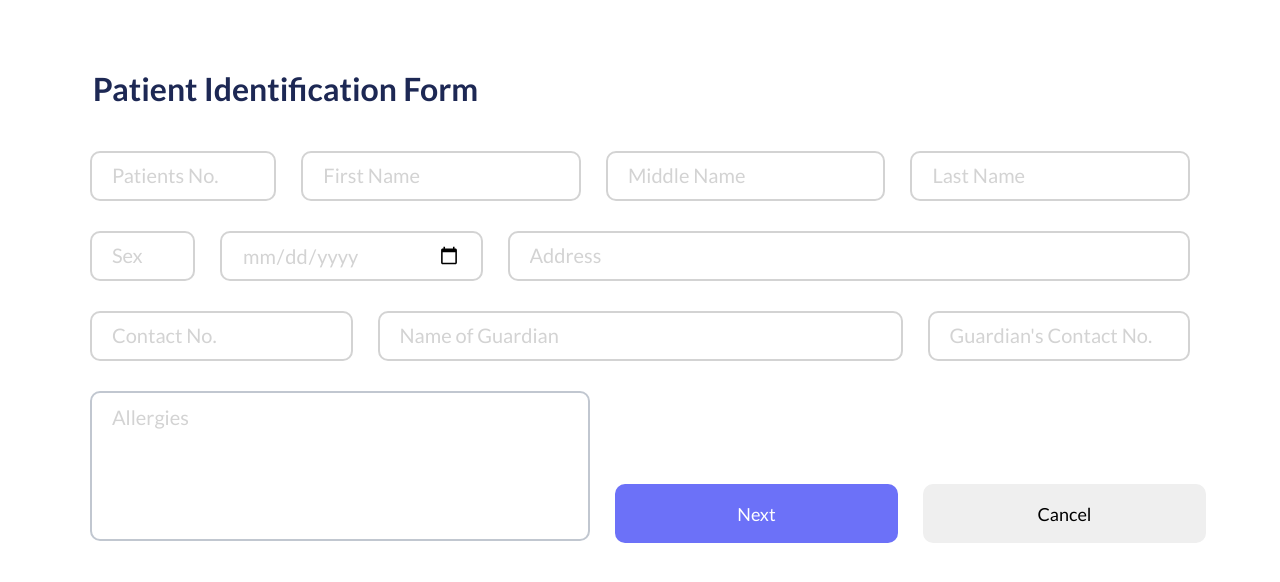
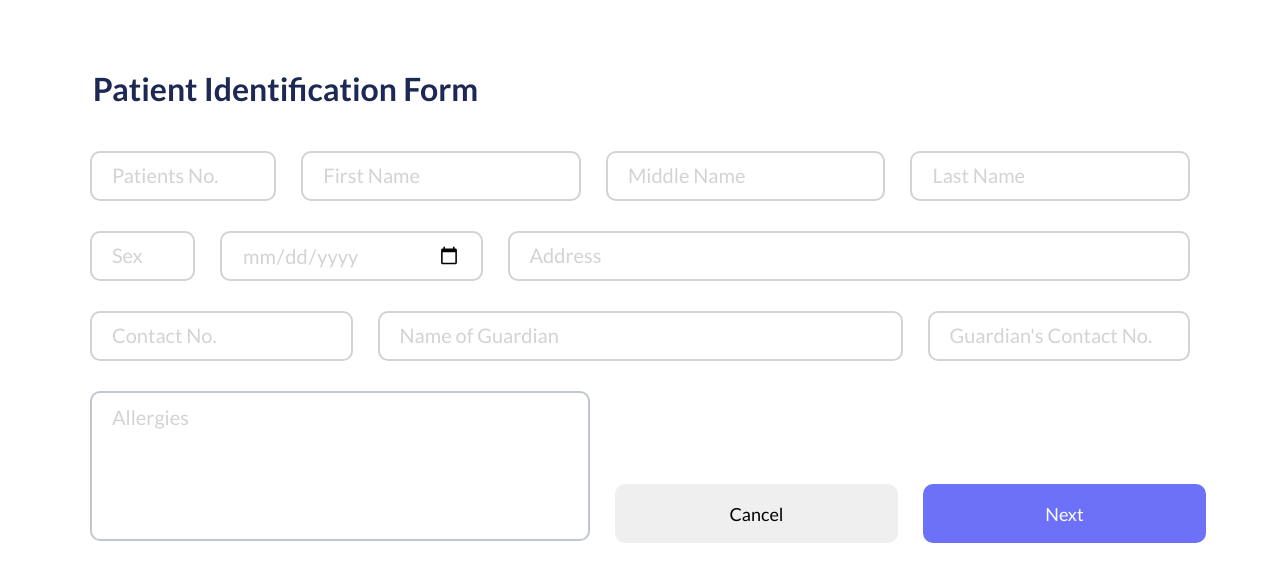
Before and after one commit to keiruu/CIT214-Patient-Tracking-System, a Next.js app: page /identification in a window 1280 px wide. Shown: the top 582 px of the page. Built offline with nearby package versions, Linux system fonts and the light colour scheme; no server answers.

Commit message:
Added routing

```diff
--- a/pages/identification.js
+++ b/pages/identification.js
@@ -2,7 +2,7 @@ import { addDoc, collection } from 'firebase/firestore';
 import React, { useState } from 'react';
 import { db } from '../src/firebase';
 import styles from '../styles/Identification.module.css';
-
+import { useRouter } from 'next/router'
 
 function Identification() {
    const [PN, setNum] = useState('');
@@ -16,6 +16,7 @@ function Identification() {
    const [Gn, setGn] = useState('');
    const [GnCont, setGnCont] = useState('');
    const [Allergy, setAllergy] = useState('');
+   const router = useRouter()
 
    function handleSubmit(e){
       e.preventDefault()
@@ -26,6 +27,7 @@ function Identification() {
       addDoc(patInf, { PN, Fname, Mname, Lname, Sex, DoB, Add, Cont, Gn, GnCont, Allergy })
       .then(response => {
          console.log(response)
+         router.push('/diagnosis')
       })
       .catch(error => {
          console.log(error.message)
@@ -83,8 +85,8 @@ function Identification() {
                         <textarea type="text" name='allergies' id='allergies' value={Allergy} placeholder='Allergies' onChange={e => setAllergy(e.target.value) }></textarea>
                      </div>
                      <div className={styles.buttons}>
+                        <button type="reset" className={styles.Button1}>Cancel</button>
                         <button type="submit" className={styles.Button2}>Next</button>
-                        <button type="reset" className={styles.Button1}>Cancel</button>
                      </div>
                </div>
            </div>
```
